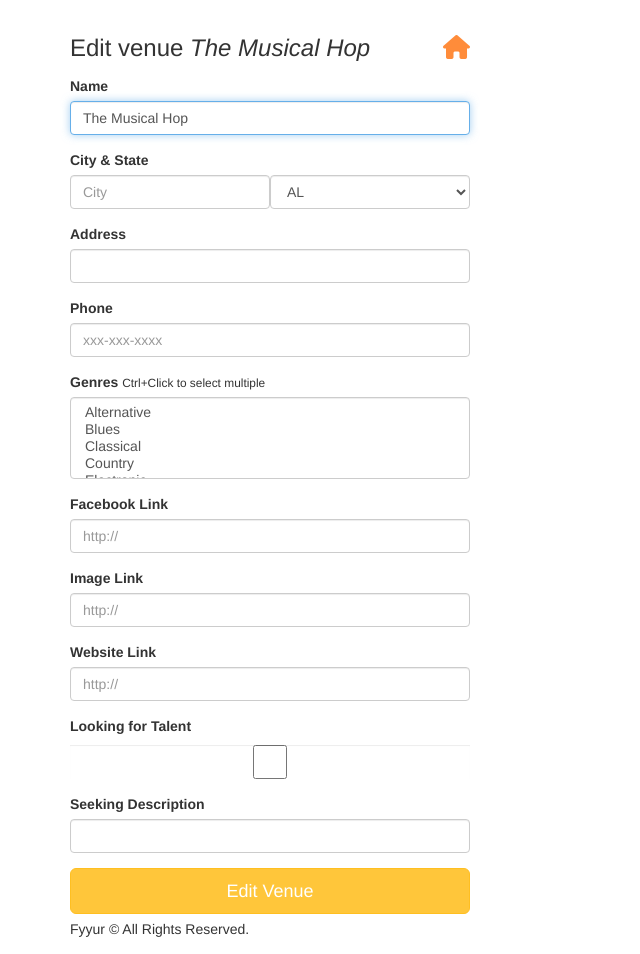
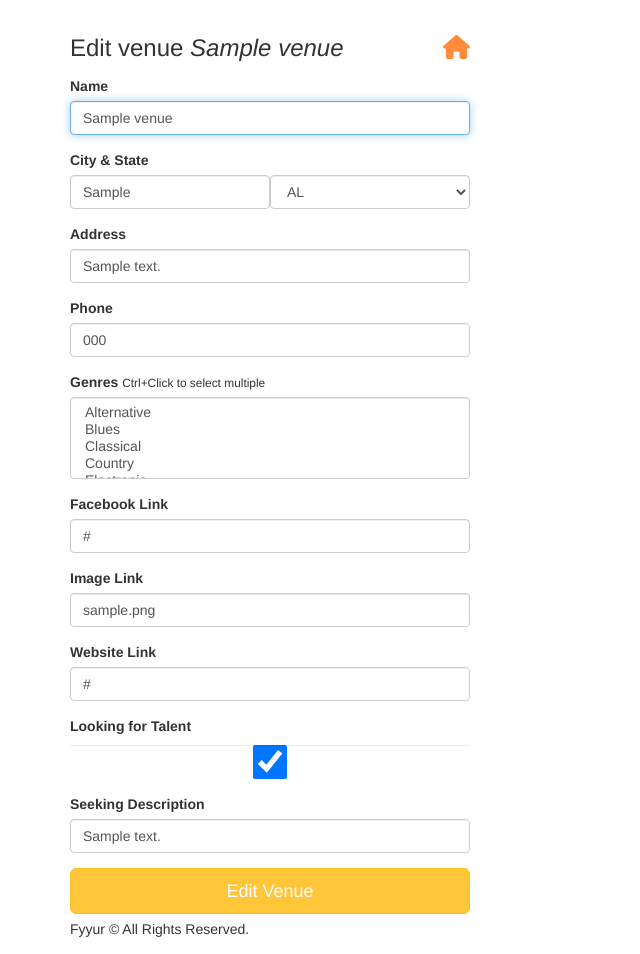
Before and after one commit to JakaPresecnik/fyyur, a Flask app: page /venues/1/edit in a window 1280 px wide. Shown: the part 60-1014 px from the top of the page, without its empty margins (0-640 px from the left). Run offline with Flask 2, Linux system fonts and the light colour scheme; tables that the repository leaves empty hold one stand-in row (values such as "Sample post"); some libraries are stand-ins or nearby versions.

Commit message:
updates done

```diff
--- a/app.py
+++ b/app.py
@@ -266,7 +266,7 @@ def create_artist_submission():
   # TODO: modify data to be the data object returned from db insertion
 
   # on successful db insert, flash success
-  flash('Artist ' + request.form['name'] + ' was successfully listed!')
+  # flash('Artist ' + request.form['name'] + ' was successfully listed!')
   # TODO: on unsuccessful db insert, flash an error instead.
   # e.g., flash('An error occurred. Artist ' + data.name + ' could not be listed.')
   return render_template('pages/home.html')
@@ -277,54 +277,104 @@ def create_artist_submission():
 @app.route('/artists/<int:artist_id>/edit', methods=['GET'])
 def edit_artist(artist_id):
   form = ArtistForm()
-  artist={
-    "id": 4,
-    "name": "Guns N Petals",
-    "genres": ["Rock n Roll"],
-    "city": "San Francisco",
-    "state": "CA",
-    "phone": "326-123-5000",
-    "website": "https://www.gunsnpetalsband.com",
-    "facebook_link": "https://www.facebook.com/GunsNPetals",
-    "seeking_venue": True,
-    "seeking_description": "Looking for shows to perform at in the San Francisco Bay Area!",
-    "image_link": "https://images.unsplash.com/photo-1549213783-8284d0336c4f?ixlib=rb-1.2.1&ixid=eyJhcHBfaWQiOjEyMDd9&auto=format&fit=crop&w=300&q=80"
-  }
+  artist = Artist.query.get(artist_id)
+  form.name.default = artist.name
+  form.city.default = artist.city
+  form.state.default = artist.state
+  form.phone.default = artist.phone
+  form.genres.default = artist.genres
+  form.facebook_link.default = artist.facebook_link
+  form.image_link.default = artist.image_link
+  form.website_link.default = artist.website
+  form.seeking_venue.checked = artist.seeking_venue
+  form.seeking_description.default = artist.seeking_description
+
+  form.process()
   # TODO: populate form with fields from artist with ID <artist_id>
   return render_template('forms/edit_artist.html', form=form, artist=artist)
 
 @app.route('/artists/<int:artist_id>/edit', methods=['POST'])
 def edit_artist_submission(artist_id):
+  artist = Artist.query.get(artist_id)
+  try:
+    form = ArtistForm()
+    artist.name = form.name.data
+    artist.city = form.city.data
+    artist.state = form.state.data
+    artist.phone = form.phone.data
+    artist.genres = form.genres.data
+    artist.facebook_link = form.facebook_link.data,
+    artist.image_link = form.image_link.data,
+    artist.website = form.website_link.data,
+    artist.seeking_venue = form.seeking_venue.data
+    if form.seeking_venue.data:
+      artist.seeking_description = form.seeking_description.data
+    else:
+      artist.seeking_description = ''
+
+    db.session.commit()
+    flash(form.name.data + ' was successfully updated!')
+  except:
+    db.session.rollback()
+    flash('An error occurred. ' + form.name.data + ' could not be updated.')
+  finally:
+    db.session.close()
+    return redirect(url_for('show_artist', artist_id=artist_id))
+
   # TODO: take values from the form submitted, and update existing
   # artist record with ID <artist_id> using the new attributes
-
-  return redirect(url_for('show_artist', artist_id=artist_id))
 
 @app.route('/venues/<int:venue_id>/edit', methods=['GET'])
 def edit_venue(venue_id):
   form = VenueForm()
-  venue={
-    "id": 1,
-    "name": "The Musical Hop",
-    "genres": ["Jazz", "Reggae", "Swing", "Classical", "Folk"],
-    "address": "1015 Folsom Street",
-    "city": "San Francisco",
-    "state": "CA",
-    "phone": "123-123-1234",
-    "website": "https://www.themusicalhop.com",
-    "facebook_link": "https://www.facebook.com/TheMusicalHop",
-    "seeking_talent": True,
-    "seeking_description": "We are on the lookout for a local artist to play every two weeks. Please call us.",
-    "image_link": "https://images.unsplash.com/photo-1543900694-133f37abaaa5?ixlib=rb-1.2.1&ixid=eyJhcHBfaWQiOjEyMDd9&auto=format&fit=crop&w=400&q=60"
-  }
+  venue = Venue.query.get(venue_id)
+  form.name.default = venue.name
+  form.city.default = venue.city
+  form.state.default = venue.state
+  form.address.default = venue.address
+  form.phone.default = venue.phone
+  form.genres.default = venue.genres
+  form.facebook_link.default = venue.facebook_link
+  form.image_link.default = venue.image_link
+  form.website_link.default = venue.website
+  form.seeking_talent.checked = venue.seeking_talent
+  form.seeking_description.default = venue.seeking_description
+
+  form.process()
   # TODO: populate form with values from venue with ID <venue_id>
   return render_template('forms/edit_venue.html', form=form, venue=venue)
 
 @app.route('/venues/<int:venue_id>/edit', methods=['POST'])
 def edit_venue_submission(venue_id):
+  venue = Venue.query.get(venue_id)
+  try:
+    form = VenueForm()
+    venue.name = form.name.data
+    venue.city = form.city.data
+    venue.state = form.state.data
+    venue.address = form.address.data
+    venue.phone = form.phone.data
+    venue.genres = form.genres.data
+    venue.facebook_link = form.facebook_link.data
+    venue.image_link = form.image_link.data
+    venue.website = form.website_link.data
+    venue.seeking_talent = form.seeking_talent.data
+    if form.seeking_talent.data:
+      venue.seeking_description = form.seeking_description.data,
+    else:
+      venue.seeking_description = ''
+
+    db.session.commit()
+    flash(form.name.data + ' was successfully updated!')
+
+  except:
+    db.session.rollback()
+    flash('An error occurred. ' + form.name.data + ' could not be updated.')
+  finally:
+    db.session.close()
+    return redirect(url_for('show_venue', venue_id=venue_id))
   # TODO: take values from the form submitted, and update existing
   # venue record with ID <venue_id> using the new attributes
-  return redirect(url_for('show_venue', venue_id=venue_id))
 
 #  Shows
 #  ----------------------------------------------------------------
--- a/templates/forms/edit_venue.html
+++ b/templates/forms/edit_venue.html
@@ -6,7 +6,7 @@
       <h3 class="form-heading">Edit venue <em>{{ venue.name }}</em> <a href="{{ url_for('index') }}" title="Back to homepage"><i class="fa fa-home pull-right"></i></a></h3>
       <div class="form-group">
         <label for="name">Name</label>
-        {{ form.name(class_ = 'form-control', autofocus = true, value = venue.name) }}
+        {{ form.name(class_ = 'form-control', autofocus = true) }}
       </div>
       <div class="form-group">
           <label>City & State</label>
```
